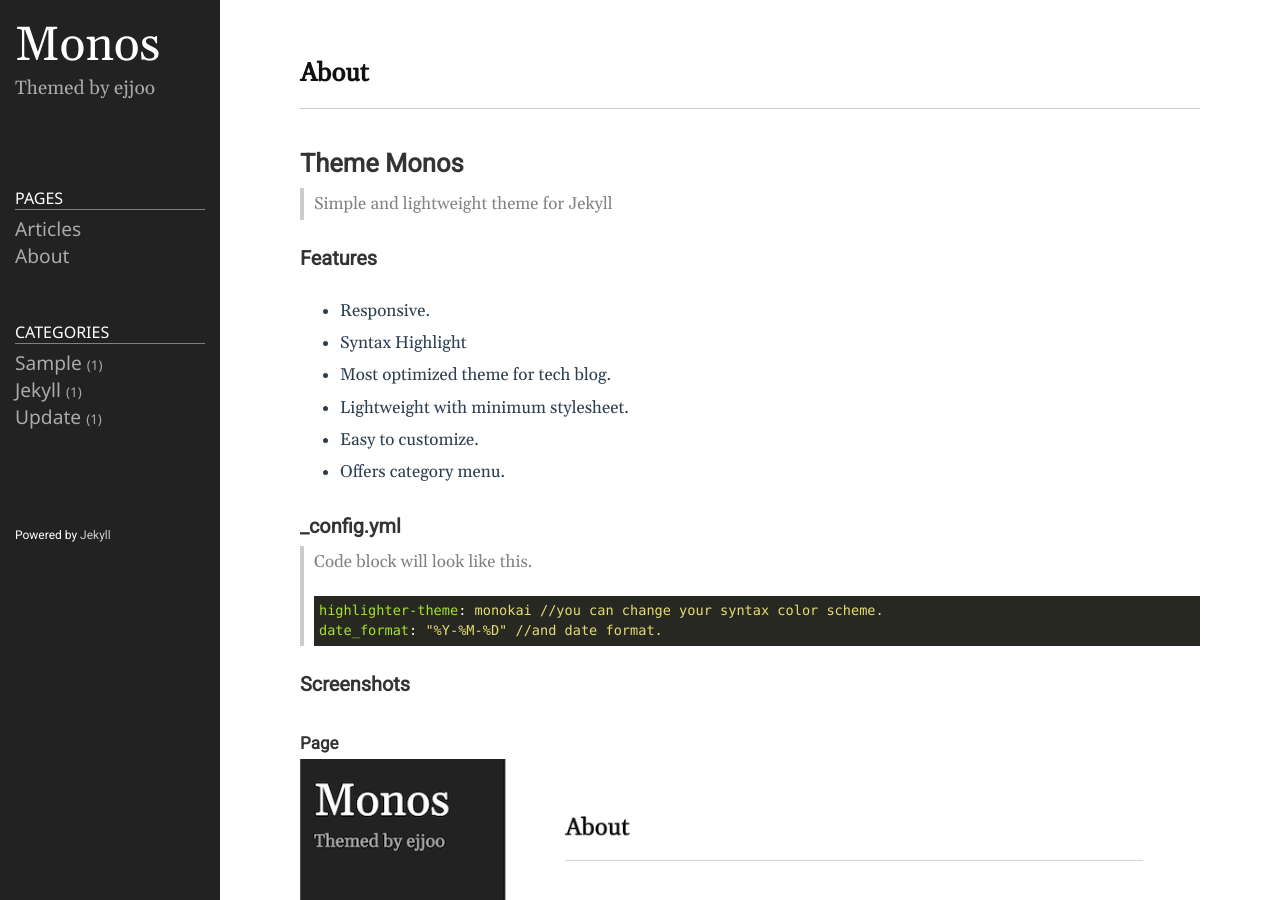
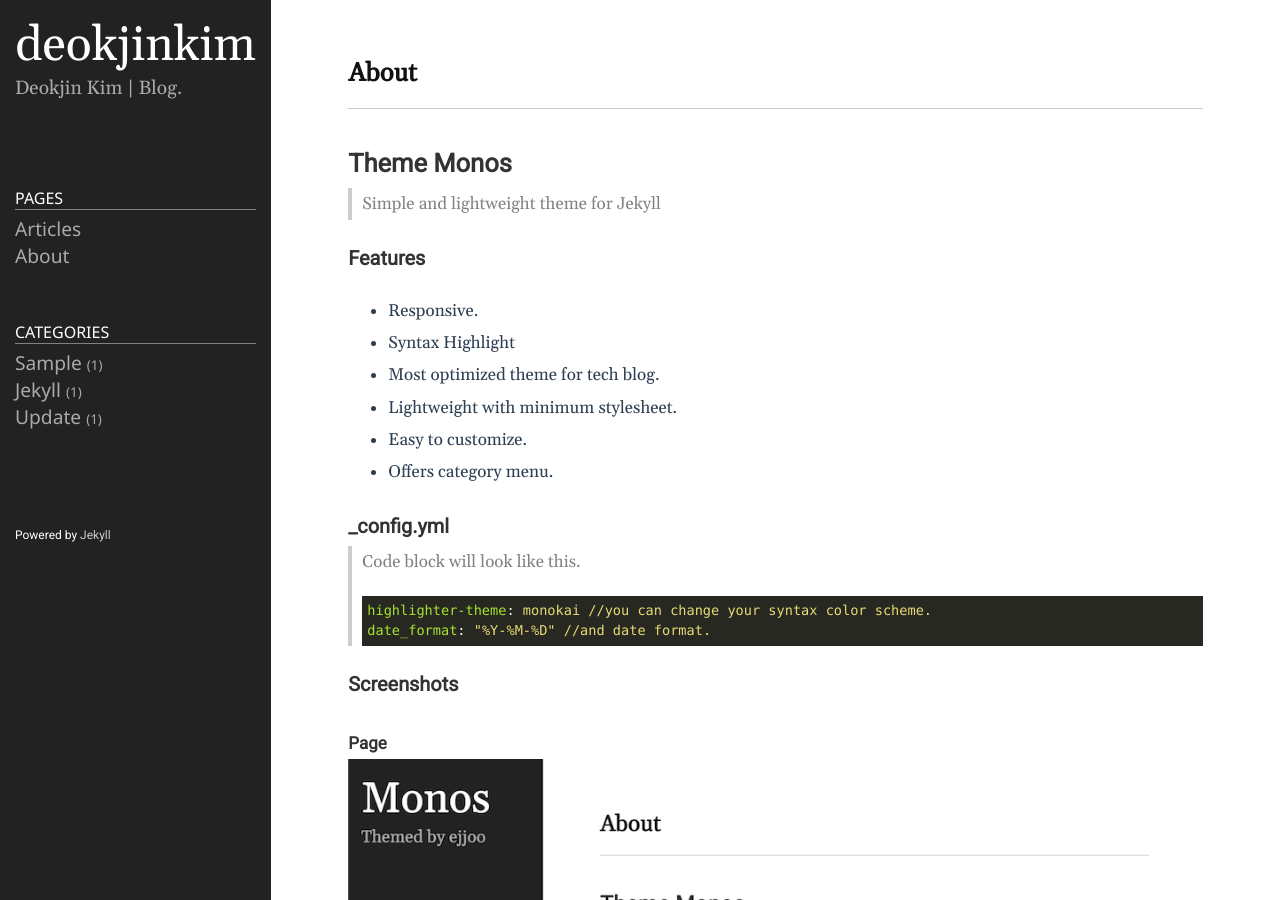
Before and after one commit to deokjinkim/deokjinkim.github.io, a Jekyll site: the page built from README.md, in a window 1280 px wide and 900 px high. Built offline with Jekyll 4.4.1, drawn with Linux system fonts in a browser that asks for light colours.

Commit message:
Update title and description in config

```diff
--- a/_config.yml
+++ b/_config.yml
@@ -18,13 +18,14 @@
 # You can create any custom variable you would like, and they will be accessible
 # in the templates via {{ site.myvariable }}.
 
-title: Monos
-email: ejjoo7994@gmail.com
+title: deokjinkim
+author: Deokjin Kim
+email: deokjin81.kim@gmail.com
 description: >- # this means to ignore newlines until "baseurl:"
-  Themed by ejjoo
+  Deokjin Kim | Blog.
 # baseurl: "/" # the subpath of your site, e.g. /blog
-# url: "http://ejjoo.github.io" # the base hostname & protocol for your site, e.g. http://example.com
-github_username: ejjoo
+# url: "http://deokjinkim.github.io" # the base hostname & protocol for your site, e.g. http://example.com
+github_username: deokjinkim
 highlighter: rouge
 svg:
   optimize: true
```
